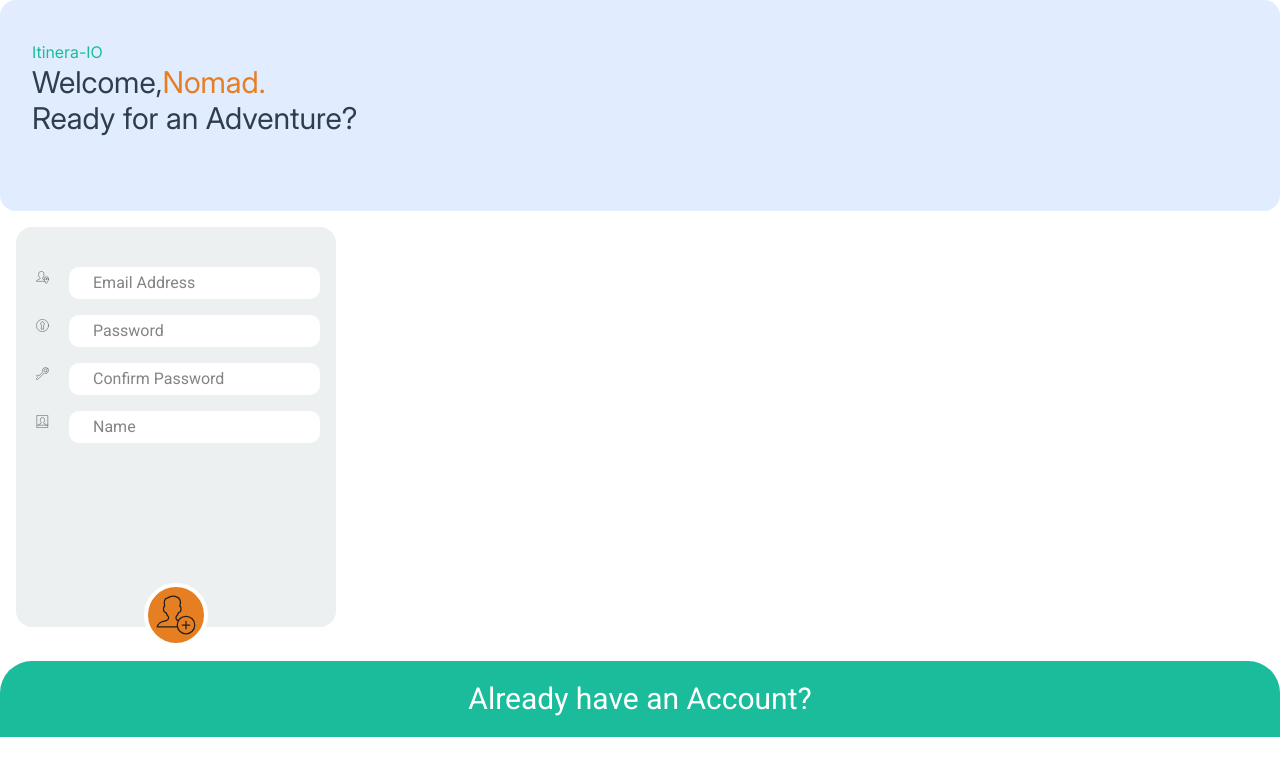
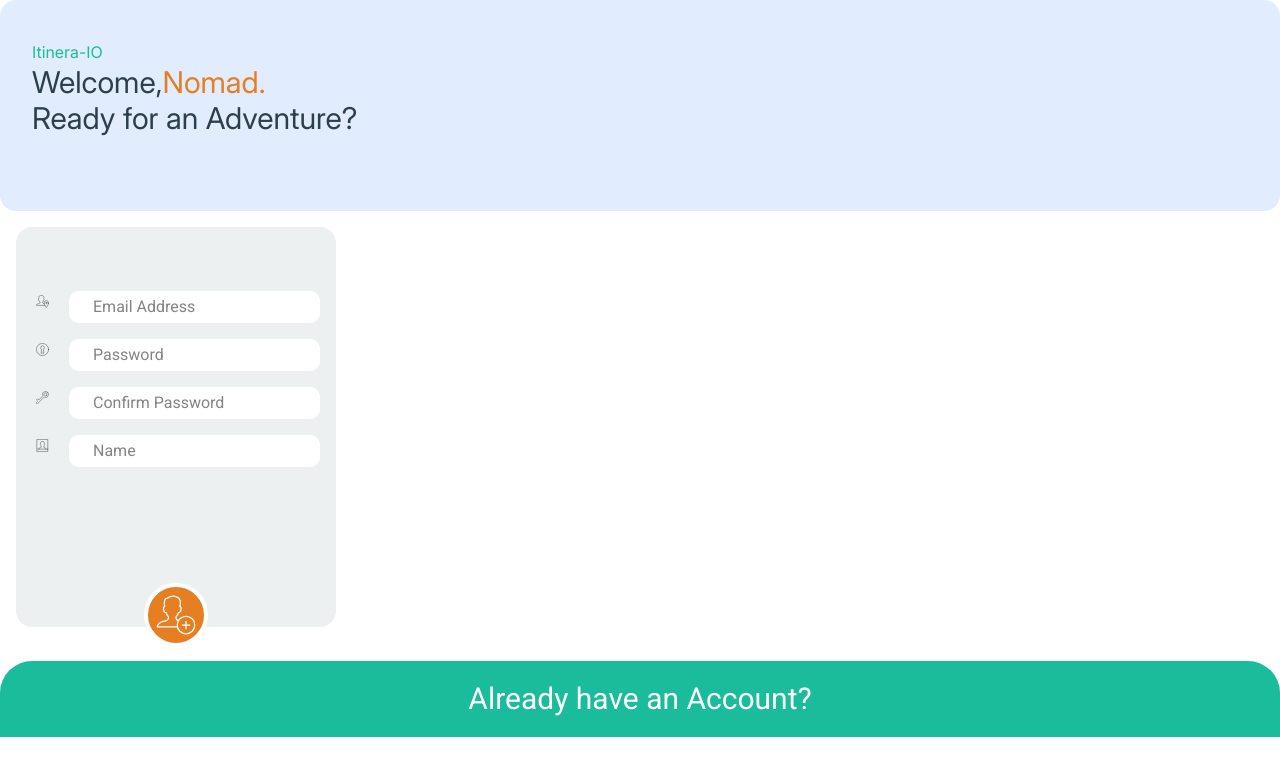
Before and after one commit to kcadavos/itinera-io, a Next.js app: page / in a window 1280 px wide. Shown: the top 776 px of the page. Built offline with nearby package versions, Linux system fonts and the light colour scheme.

Commit message:
image fix

```diff
--- a/src/components/AccountCreationComponent.tsx
+++ b/src/components/AccountCreationComponent.tsx
@@ -3,7 +3,7 @@ import React from 'react'
 const AccountCreationComponent = () => {
   return (
     <div className=' '>
-        <div className="flex justify-start my-4 pt-10">
+        <div className="flex justify-start my-4 pt-16">
             <div className="mr-4">
                 <img src="/assets/Icons/Orion_user-address.svg" alt="user address" className="w-10 p-1" />
             </div>
```
Also changed, not shown: public/assets/Icons/Orion_add-user.svg.
